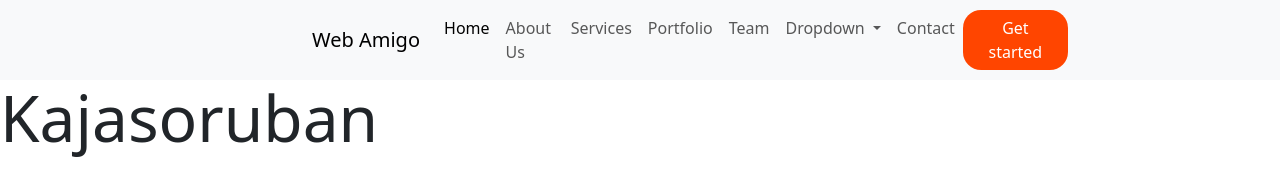
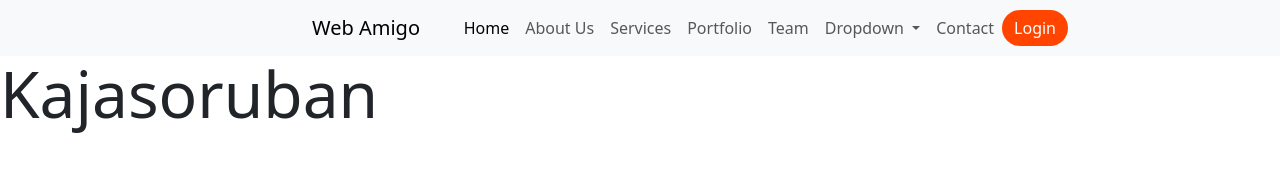
Before and after one commit to Kajasoruban/Assignment-02, a plain HTML site: page index.html in a window 1280 px wide. Drawn offline with Linux system fonts and the light colour scheme.

Commit message:
for merge 2

```diff
--- a/index.html
+++ b/index.html
@@ -54,7 +54,7 @@
           </li>
 
       </ul>
-        <button class="btn btn-outline-success" id="bord" type="submit">Get started</button>
+        <button class="btn btn-outline-success" id="bord" type="submit">Login</button>
       </form>
     </div>
   </div>
```
